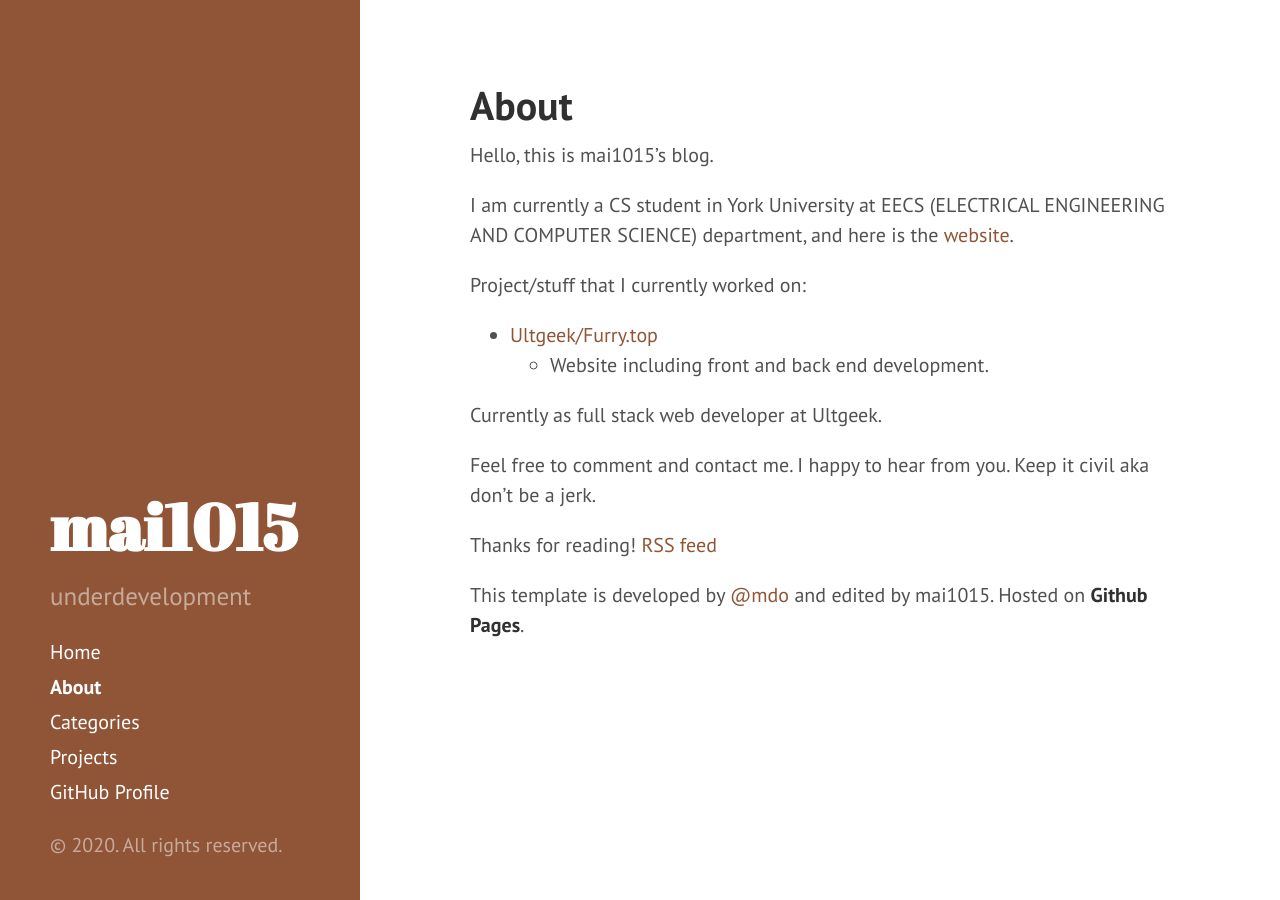
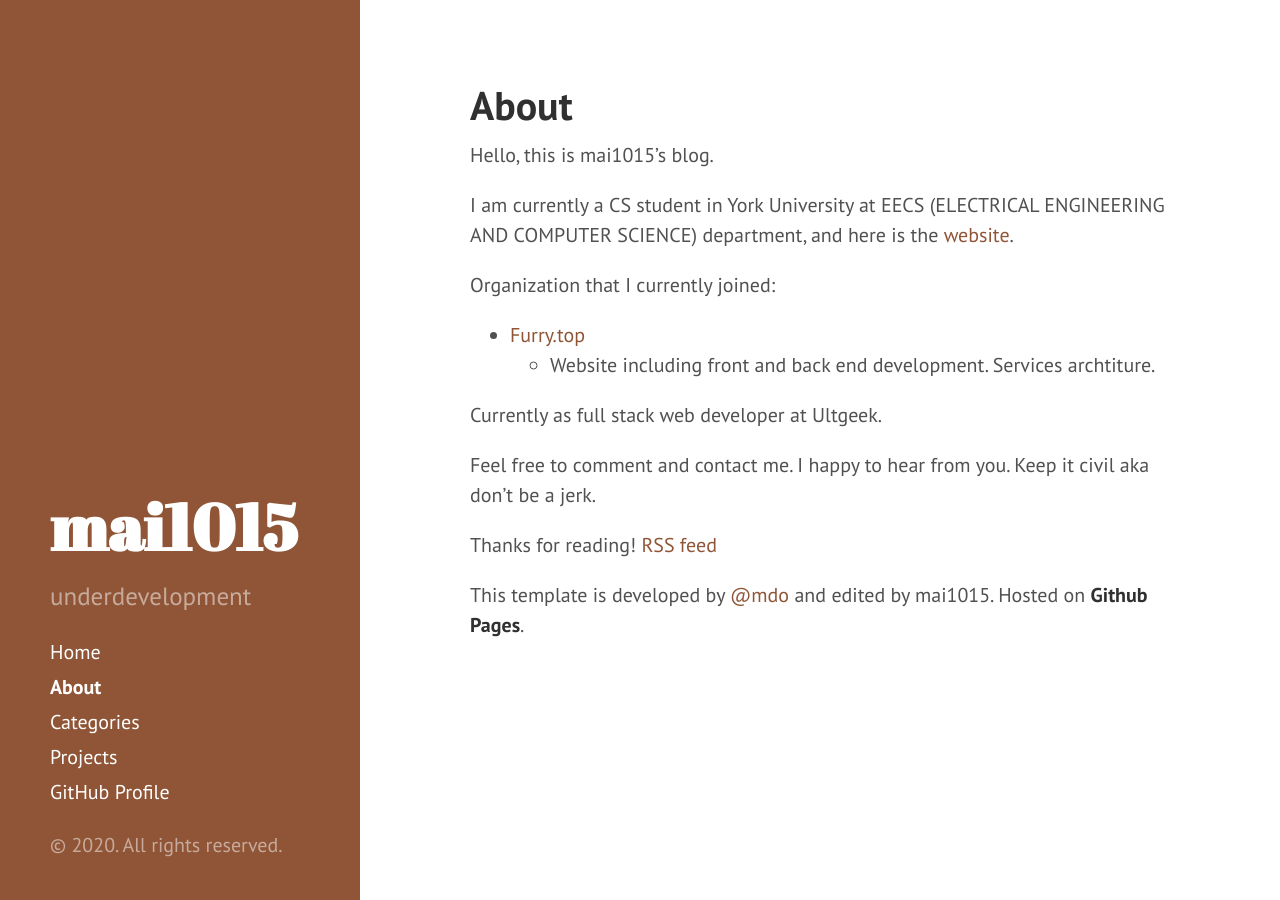
Before and after one commit to mai1015/mai1015.github.io, a Jekyll site: the page built from about.md, in a window 1280 px wide. Built offline with Jekyll 4.4.1, drawn with Linux system fonts in a browser that asks for light colours; comment, search, counter and statistics services are not loaded.

Commit message:
modify about, fix ultgeek index link

```diff
--- a/about.md
+++ b/about.md
@@ -8,10 +8,10 @@ Hello, this is mai1015's blog.
 
 I am currently a CS student in York University at EECS (ELECTRICAL ENGINEERING AND COMPUTER SCIENCE) department, and here is the [website](http://eecs.lassonde.yorku.ca/).
 
-Project/stuff that I currently worked on:
+Organization that I currently joined:
 
-- [Ultgeek/Furry.top](https://furry.top)
-  - Website including front and back end development.
+- [Furry.top](https://furry.top)
+  - Website including front and back end development. Services archtiture.
 
 Currently as full stack web developer at Ultgeek.
 
```
Also changed, not shown: projects/ultgeek/index.html (+12 -12 lines).
